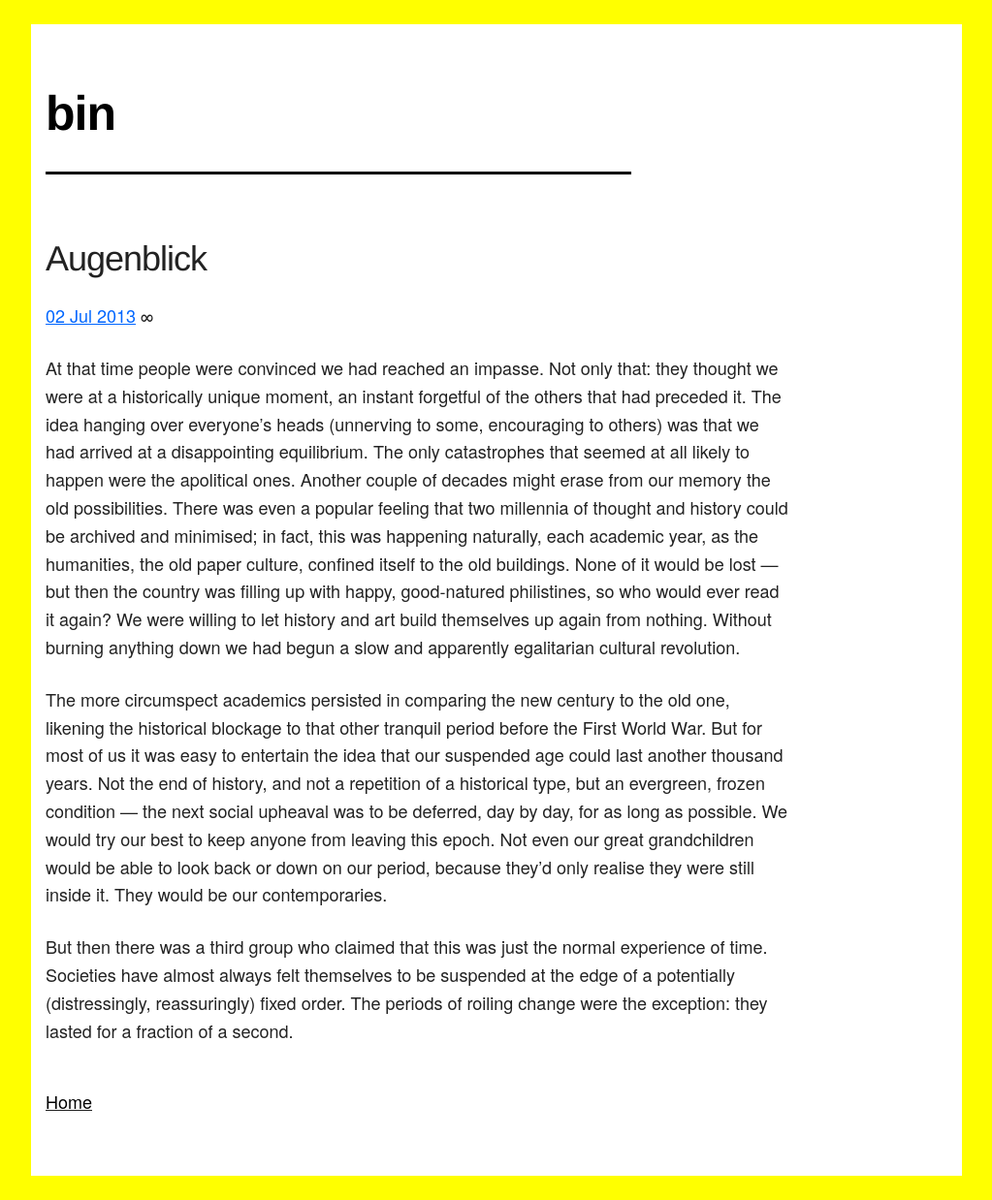
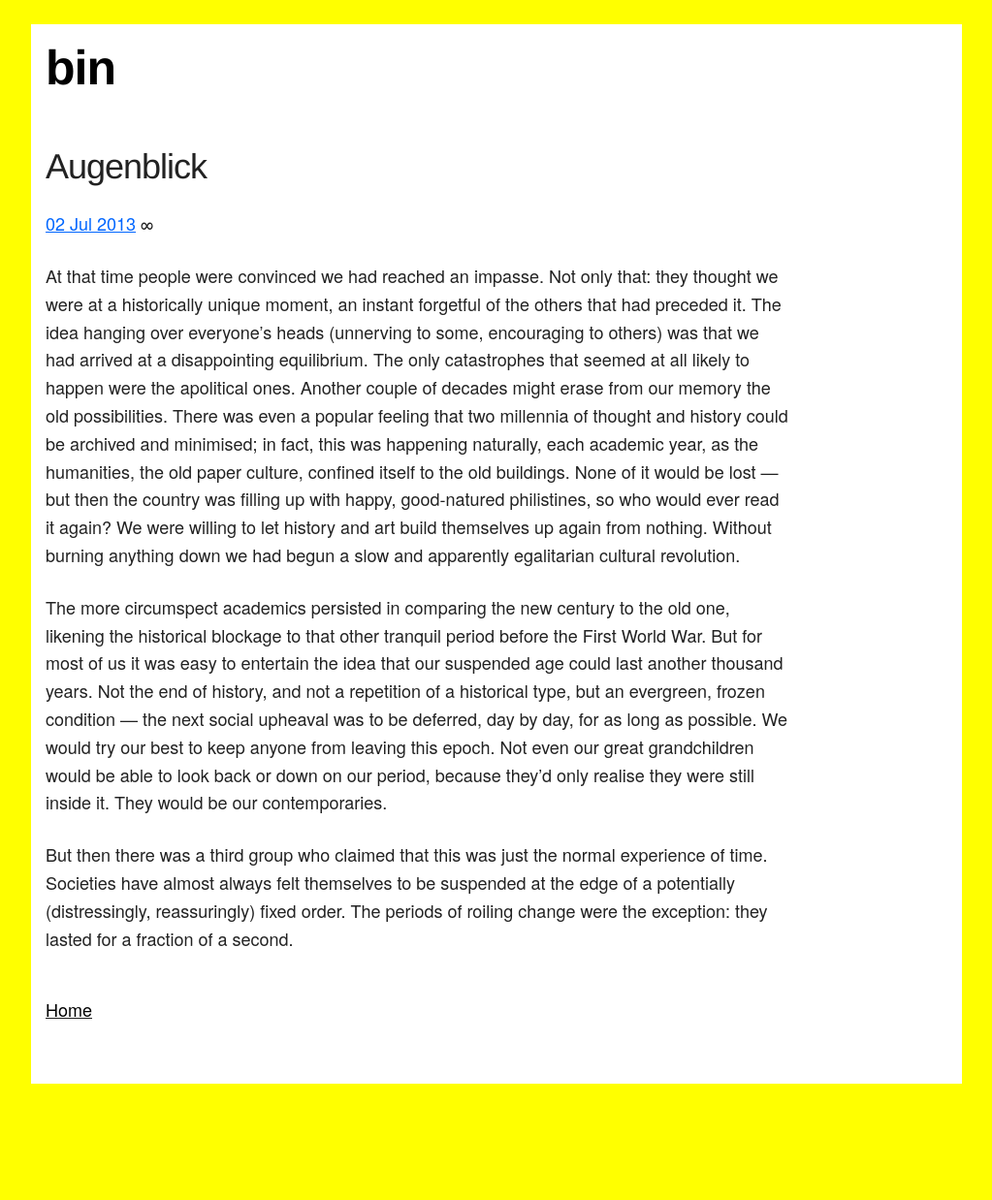
Before and after one commit to mt-trash/mt-trash.github.io, a Jekyll site: the page built from _posts/2013-07-02-augenblick.md, in a window 1280 px wide. Shown: the whole page at 97% size, without its empty margins (128-1151 px from the left). Built offline with Jekyll 4.4.1, drawn with Linux system fonts in a browser that asks for light colours; after the commit the page ends 1143 px from its top, so only the background shows below that.

Commit message:
remove lines

```diff
--- a/_layouts/default.html
+++ b/_layouts/default.html
@@ -28,9 +28,8 @@
       <p></p>
       <div class="container">
         <div class="row">
-          <div class="eight columns" style="margin-top: 5%">
+          <div class="eight columns">
             <h1><b><a class="trash" href="http://empty-trash.com">{{ site.name }}</a></b></h1>
-            <hr>
           </div>
         </div>
         {{ content }}
--- a/index.html
+++ b/index.html
@@ -3,10 +3,10 @@ layout: default
 title: Empty Trash
 ---
 <div class="row">
-  <div class="ten columns" style="margin-top: 1%">
+  <div class="ten columns">
     {% for post in paginator.posts %}
       <h5><a href="{{ post.url }}" title="{{ post.title }}">{{ post.title }}</a></h5>
-      <p>{{ post.date | date_to_string }} // {{ post.content | number_of_words }} words</p><p>{{ post.preview }}</p><hr>
+      <p>{{ post.date | date_to_string }} // {{ post.content | number_of_words }} words</p><p>{{ post.preview }}</p>
     {% endfor %}
   </div>
 </div>
```
